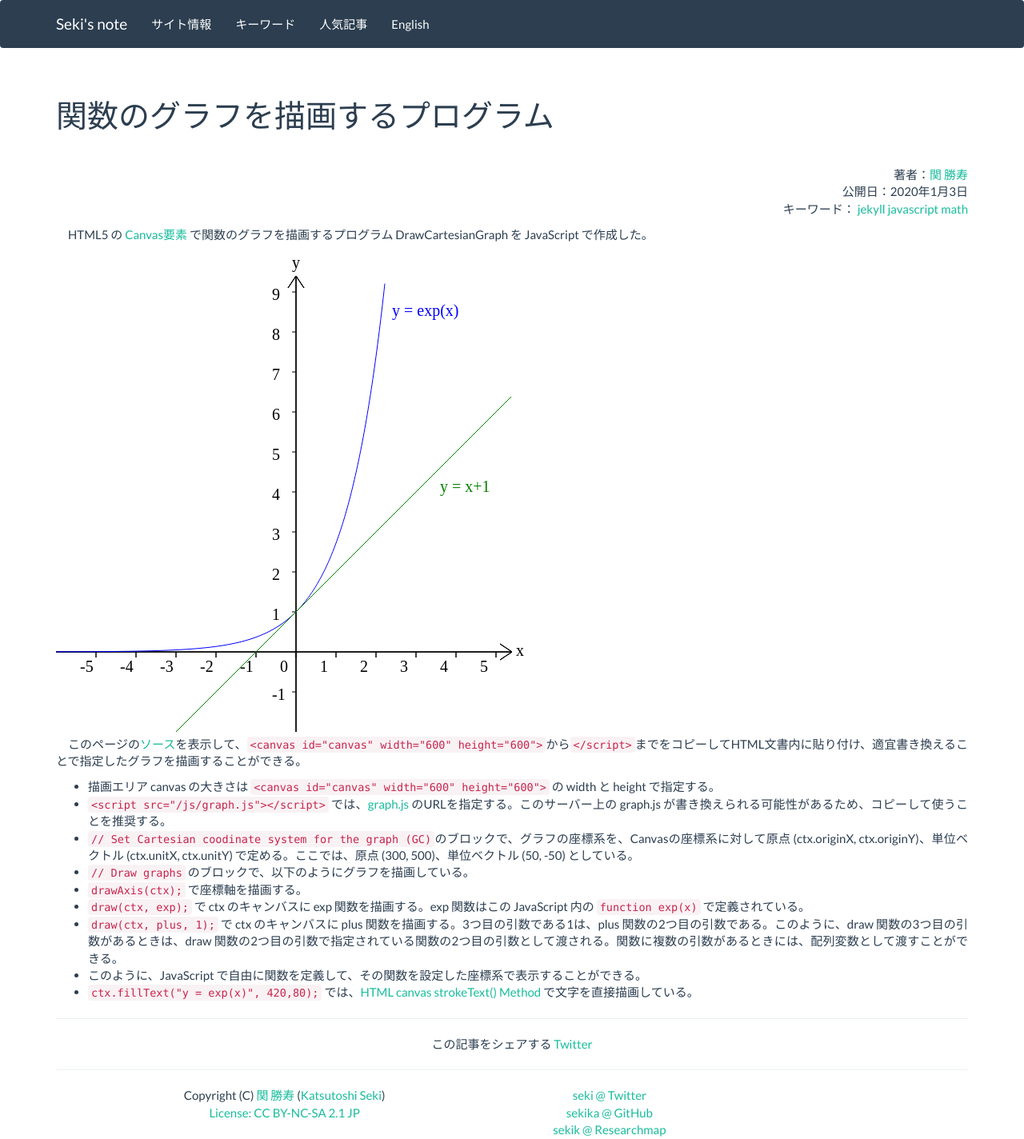
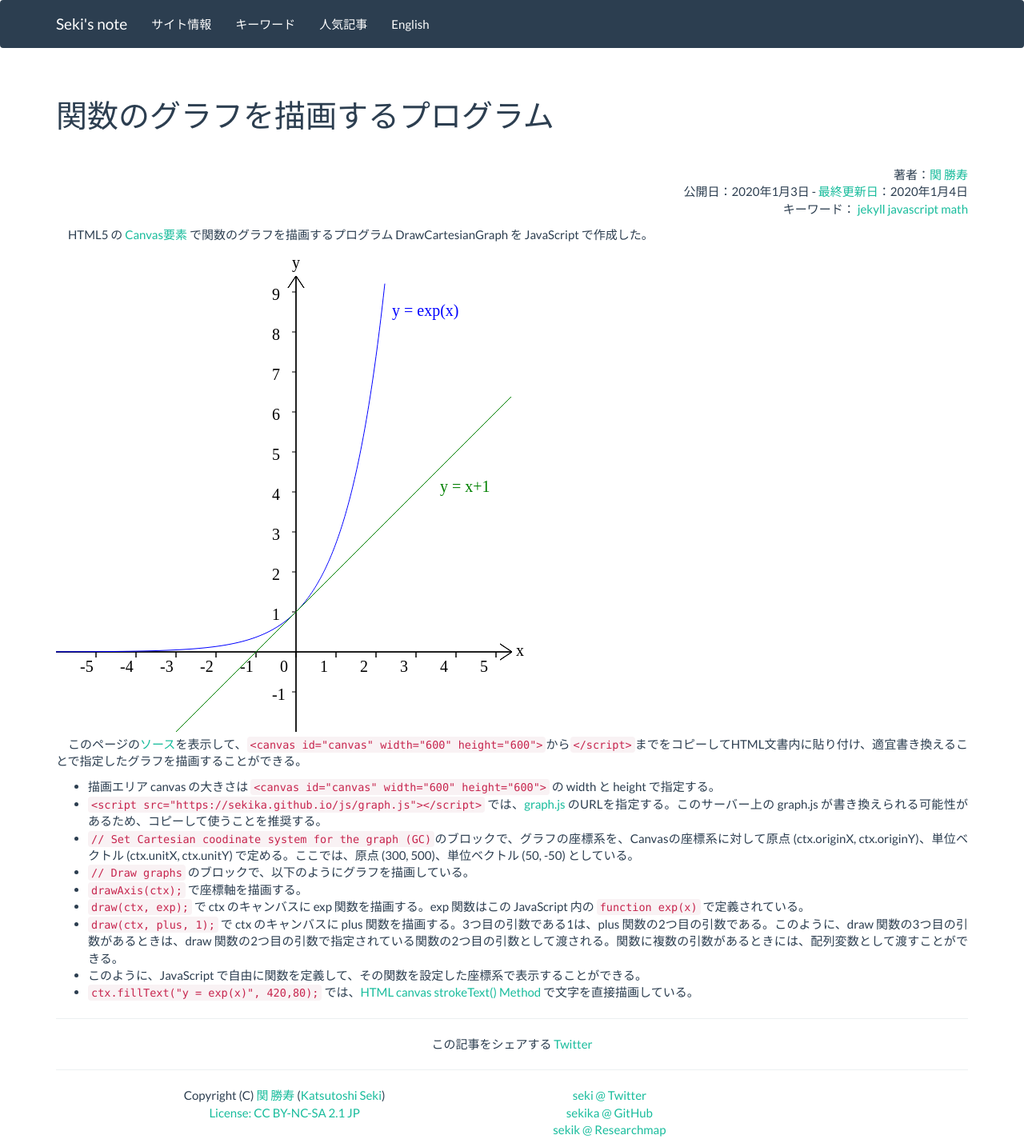
Before and after one commit to sekika/sekika.github.io, a Jekyll site: the page built from _posts/2020-01-03-DrawCartesianGraph.md, in a window 1280 px wide. Shown: the whole page at 80% size. Built offline with Jekyll 4.4.1, drawn with Linux system fonts in a browser that asks for light colours; nearby versions of some CDN libraries; comment, search, counter and statistics services are not loaded; some of the changed lines change nothing that is shown.

Commit message:
JavaScript のURL

```diff
--- a/_posts/2020-01-03-DrawCartesianGraph.md
+++ b/_posts/2020-01-03-DrawCartesianGraph.md
@@ -2,6 +2,7 @@
 layout: post
 title: 関数のグラフを描画するプログラム
 date: 2020-01-03 12:33:17 +0000
+update: 2020-01-04 16:00:25 +0000
 tags:
 - jekyll
 - javascript
@@ -62,7 +63,7 @@ function exp(x){
 このページの[ソース](https://raw.githubusercontent.com/sekika/sekika.github.io/master/_posts/2020-01-03-DrawCartesianGraph.md)を表示して、`<canvas id="canvas" width="600" height="600">`から`</script>`までをコピーしてHTML文書内に貼り付け、適宜書き換えることで指定したグラフを描画することができる。
 
 - 描画エリア canvas の大きさは `<canvas id="canvas" width="600" height="600">` の width と height で指定する。
-- `<script src="/js/graph.js"></script>` では、[graph.js](/js/graph.js) のURLを指定する。このサーバー上の graph.js が書き換えられる可能性があるため、コピーして使うことを推奨する。
+- `<script src="https://sekika.github.io/js/graph.js"></script>` では、[graph.js](https://sekika.github.io/js/graph.js) のURLを指定する。このサーバー上の graph.js が書き換えられる可能性があるため、コピーして使うことを推奨する。
 - `// Set Cartesian coodinate system for the graph (GC)`のブロックで、グラフの座標系を、Canvasの座標系に対して原点 (ctx.originX, ctx.originY)、単位ベクトル (ctx.unitX, ctx.unitY) で定める。ここでは、原点 (300, 500)、単位ベクトル (50, -50) としている。
 - `// Draw graphs` のブロックで、以下のようにグラフを描画している。
 - `drawAxis(ctx);` で座標軸を描画する。
```
